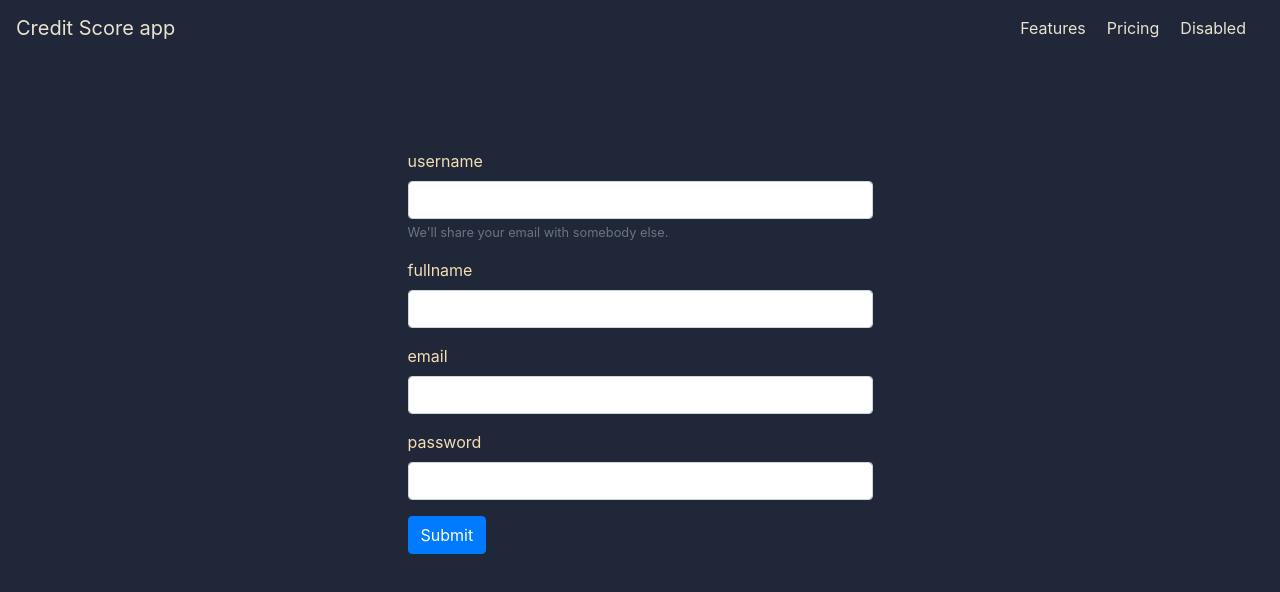
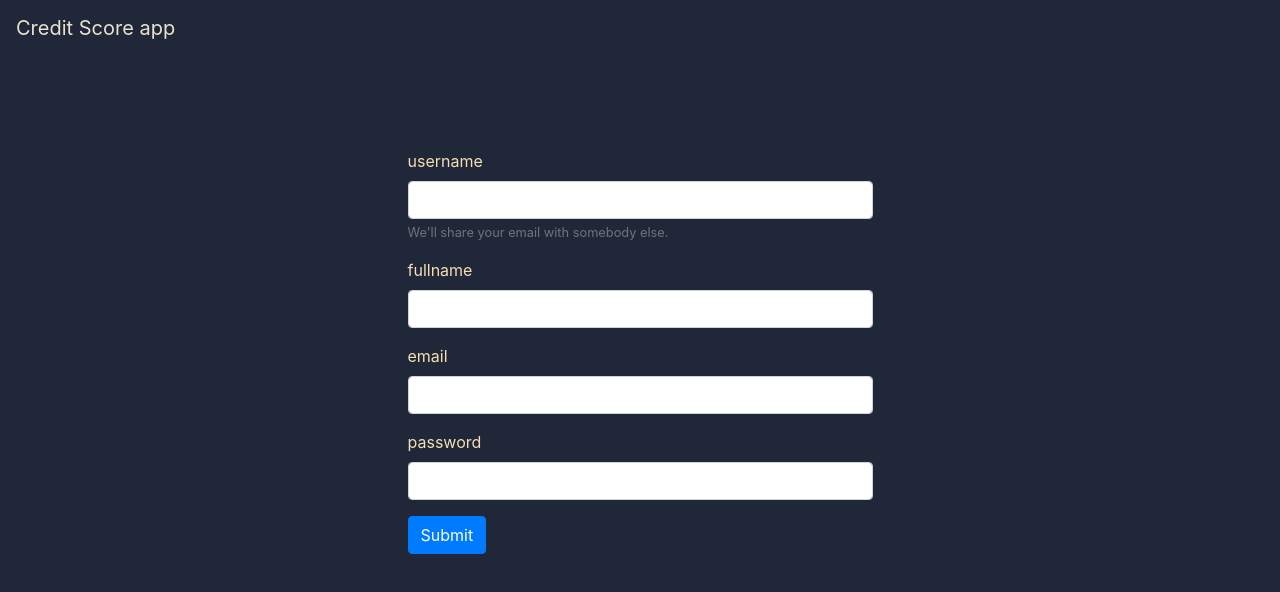
Before and after one commit to codeacademyprogramming/11-05-2021-nurlaney, a plain HTML site: page index.html in a window 1280 px wide. Drawn offline with nearby package versions, Linux system fonts and the light colour scheme; files whose address does not match are found by name.

Commit message:
Header items` default values has been deleted

```diff
--- a/index.html
+++ b/index.html
@@ -29,13 +29,13 @@
         <div class="collapse navbar-collapse" id="navbarNav">
             <ul class="navbar-nav">
                 <li class="nav-item">
-                    <a id="employeeName" class="nav-link" href="#">Features</a>
+                    <a id="employeeName" class="nav-link" href="#"></a>
                 </li>
                 <li class="nav-item">
-                    <a id="employeeEmail" class="nav-link" href="#">Pricing</a>
+                    <a id="employeeEmail" class="nav-link" href="#"></a>
                 </li>
                 <li class="nav-item">
-                    <a id="Location" class="nav-link" href="#" tabindex="-1" aria-disabled="true">Disabled</a>
+                    <a id="Location" class="nav-link" href="#" tabindex="-1" aria-disabled="true"></a>
                 </li>
                 <li class="nav-item active">
                     <img id="employeeImg" src="#" alt="">
```
